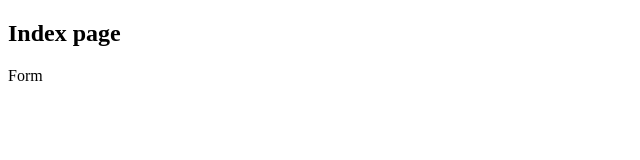
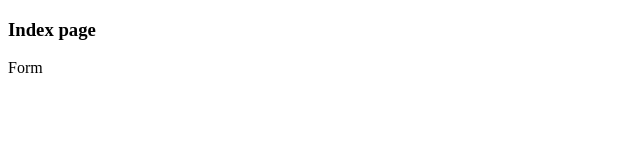
Before and after one commit to NeirynckJari/TestPullRequest, a plain HTML site: page index.html in a window 1280 px wide. Shown: the whole page, without its empty margins (0-640 px from the left). Drawn offline with Linux system fonts and the light colour scheme.

Commit message:
Change headersize

```diff
--- a/index.html
+++ b/index.html
@@ -6,7 +6,7 @@
     <title>Document</title>
 </head>
 <body>
-    <h2>Index page</h2>
+    <h3>Index page</h3>
     <p>Form</p>
 </body>
 </html>
```
